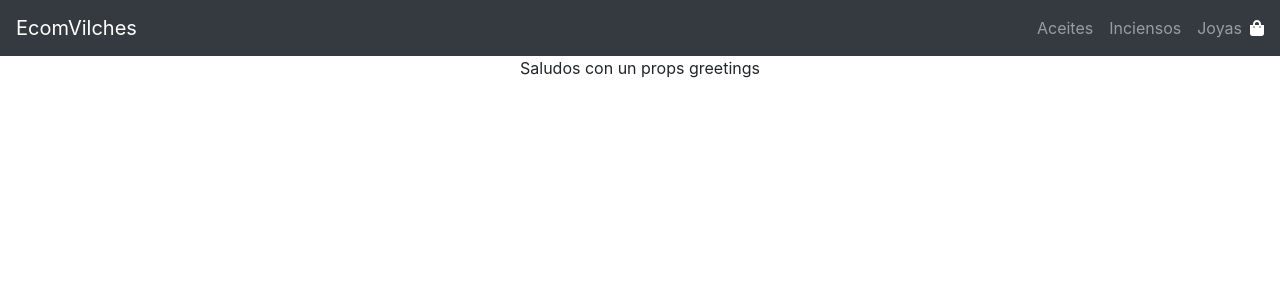
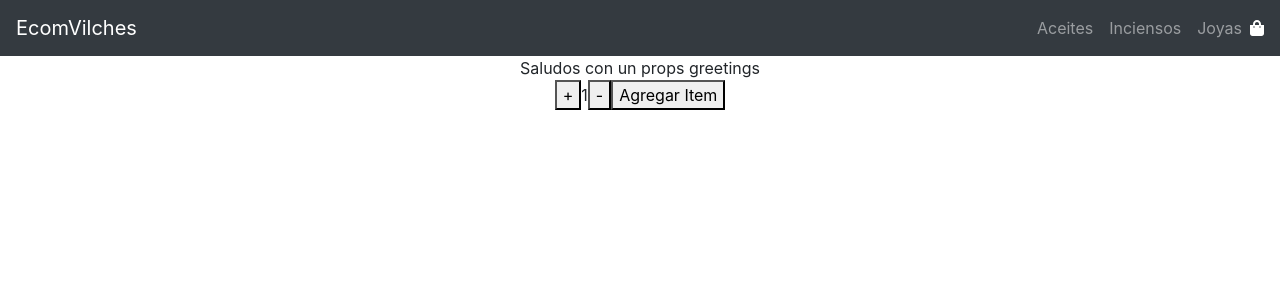
Before and after one commit to ivan-vilches/ecom-vilches, a React (Create React App) app: page / in a window 1280 px wide. Shown: the top 300 px of the page. Built offline with nearby package versions, Linux system fonts and the light colour scheme.

Commit message:
Itemcounter agregado para el desafio

```diff
--- a/src/App.js
+++ b/src/App.js
@@ -1,6 +1,7 @@
 // import logo from './logo.svg';
 import Navi from './components/NavBar';
 import ItemListContainer from './components/ItemListContainer';
+import ItemCount from './components/ItemCount';
 
 import './App.css';
 
@@ -9,6 +10,7 @@ function App() {
     <div className="App">
      <Navi/>
      <ItemListContainer grettings="Saludos con un props greetings" />
+     <ItemCount initial={1} stock={5} onAdd={() => console.log('agregado')}/>
 
     </div>
   );
--- /dev/null
+++ b/src/components/ItemCount.js
@@ -0,0 +1,23 @@
+import React, { useState } from "react";
+
+const ItemCount = ({ stock, onAdd, initial }) => {
+  const [count, setCount] = useState(initial);
+
+  const addCount = () => {
+    if (stock > 1 && count <= stock) {
+      const counter = count + 1;
+      setCount(counter);
+    }
+  };
+
+  return (
+    <div>
+      <button onClick={addCount}>+</button>
+      {count}
+      <button onClick={() => setCount(count - 1)}>-</button>
+      <button onClick={onAdd}>Agregar Item</button>
+    </div>
+  );
+};
+
+export default ItemCount;
```
